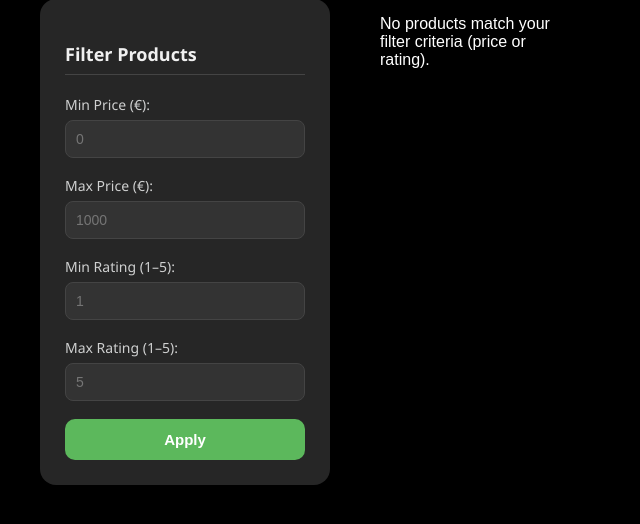
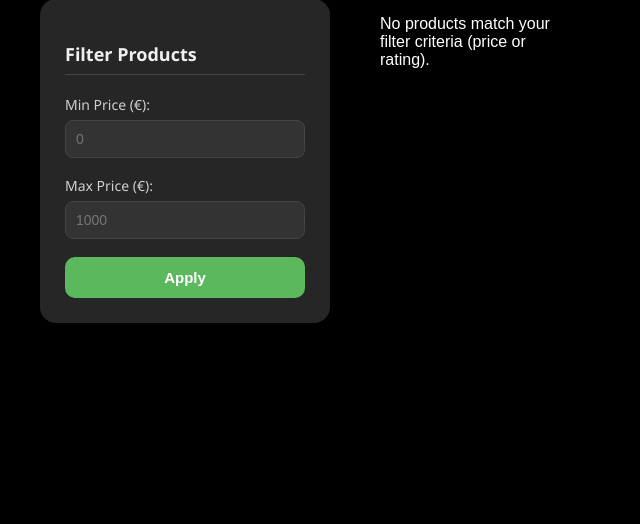
Before and after one commit to measuu/PineApple, a Django app: page /catalog/1/ in a window 1280 px wide. Shown: the part 178-702 px from the top of the page, without its empty margins (0-640 px from the left). Run offline with Django 5.2, Linux system fonts and the light colour scheme; data that the repository does not hold is empty.

Commit message:
Add filters

```diff
--- a/products/templates/products/category_products.html
+++ b/products/templates/products/category_products.html
@@ -28,16 +28,6 @@
                 <input type="number" name="max_price" id="id_max_price" step="0.01" placeholder="1000" value="{{ request.GET.max_price }}">
             </div>
 
-            <div class="filter-field">
-                <label for="id_min_rating">Min Rating (1–5):</label>
-                <input type="number" name="min_rating" id="id_min_rating" min="1" max="5" step="1" placeholder="1" value="{{ request.GET.min_rating }}">
-            </div>
-
-            <div class="filter-field">
-                <label for="id_max_rating">Max Rating (1–5):</label>
-                <input type="number" name="max_rating" id="id_max_rating" min="1" max="5" step="1" placeholder="5" value="{{ request.GET.max_rating }}">
-            </div>
-
             <button type="submit" class="apply-btn">Apply</button>
         </form>
     </div>
```
